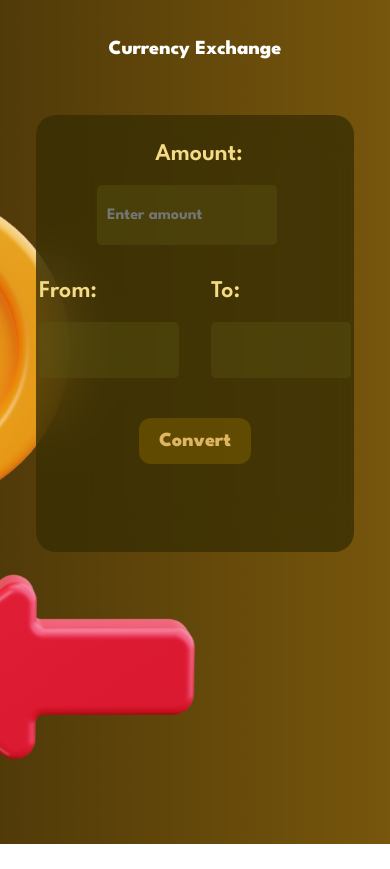
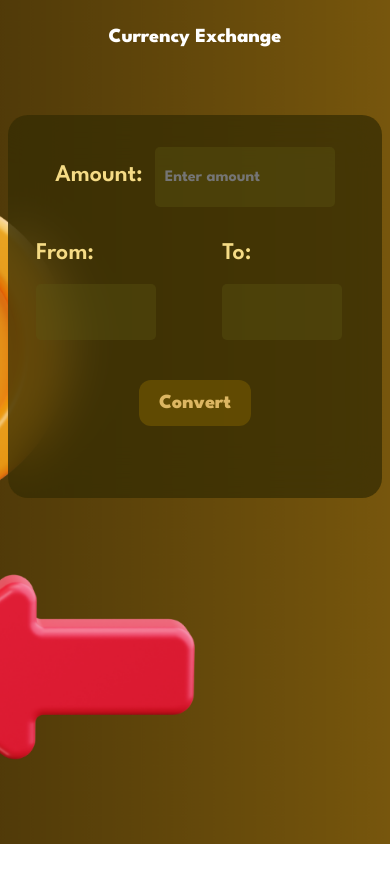
Before and after one commit to kmahesh110606/Currency_Converter, a plain HTML site: page index.html in a window 390 px wide. Before the commit the page ends 844 px from the top, so only its background shows below. Drawn offline with Linux system fonts and the light colour scheme.

Commit message:
support for phones

```diff
--- a/styles.css
+++ b/styles.css
@@ -15,9 +15,9 @@ body {
 }
 
 .header {
-    margin: 16px;
+    margin: 12px;
     text-align: center;
-    padding: 24px;
+    padding: 16px;
     position: fixed;
     top: 0px;
     z-index: 8;
@@ -32,7 +32,7 @@ body {
 .container {
     overflow-y: auto;
     scroll-behavior: smooth;
-    height: calc(100vh - 100px);
+    height: calc(100vh - 70px);
     margin-top: 80px;
     scrollbar-width: thick;
     scrollbar-track-color: transparent;
@@ -49,6 +49,7 @@ body {
     background-color: rgba(53, 44, 3, 0.733);
     width: -webkit-fill-available;
     min-height: fit-content;
+    max-height: 400px;
     border-radius: 20px;
     margin-left: 36px;
     margin-right: 36px;
@@ -180,3 +181,16 @@ button:hover {
         width: -webkit-fill-available;
     }
 }
+
+@media (max-width: 856px) {
+    .form {
+        width: -webkit-fill-available;
+        padding: 0px;
+        margin-left: 8px;
+        margin-right: 8px;
+    }
+
+    #from_Currency, #to_Currency {
+        max-width: 100px;
+    }
+}
```
